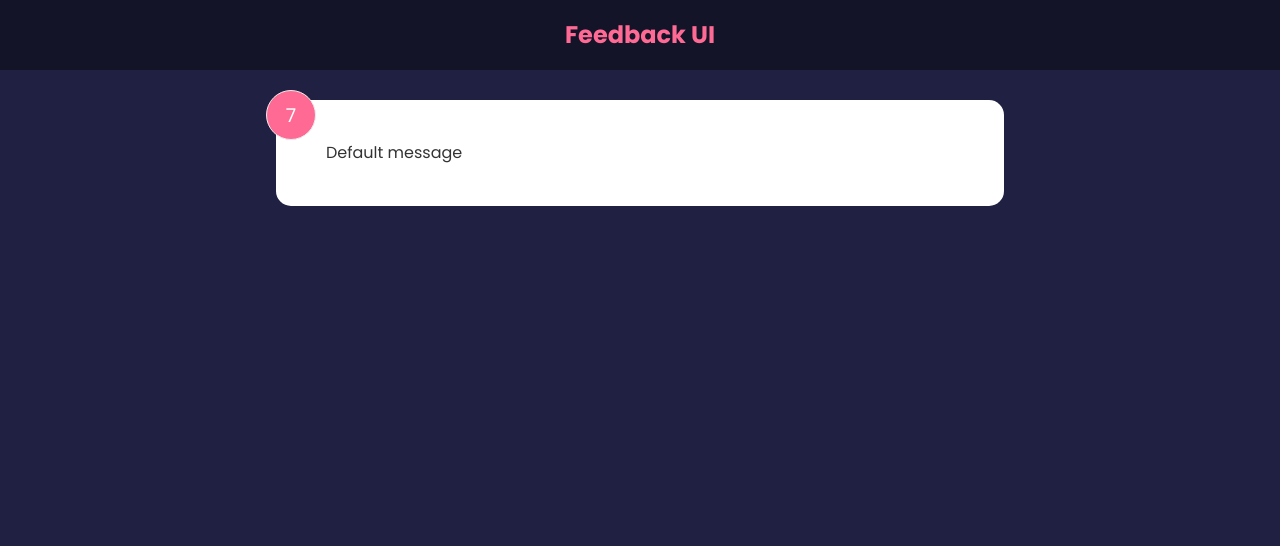
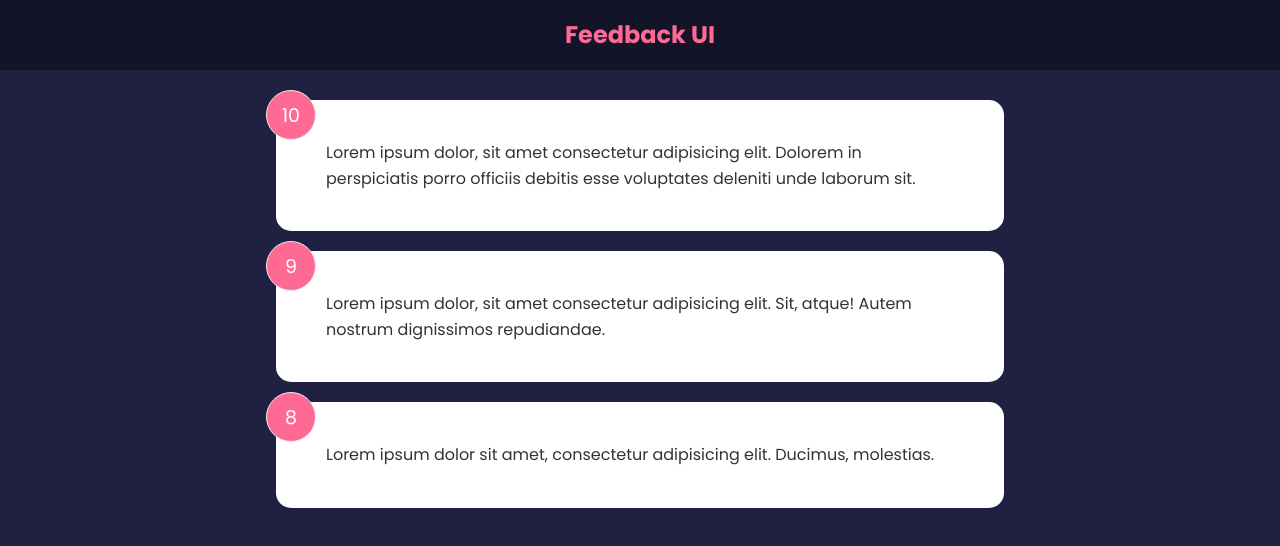
Before and after one commit to VinniC77/React-Feedback-App, a React (Create React App) app: page / in a window 1280 px wide. Shown: the top 546 px of the page. Built offline with nearby package versions, Linux system fonts and the light colour scheme.

Commit message:
Create a FeedbackList and FeedbackData, map through the items and send them as props and Re-write ReactDOM to createRoot

```diff
--- a/src/App.js
+++ b/src/App.js
@@ -1,14 +1,19 @@
+import { useState } from 'react';
 import Header from "./components/Header";
-import FeedbackItem from "./components/FeedbackItem";
+import FeedbackList from "./components/FeedbackList";
+import FeedbackData from './data/FeedbackData';
 
 const App = () => {
+    // Here we create a variable and a setVariable that will edit the variable
+    const [feedback, setFeedback] = useState(FeedbackData);
+
     return (
         <>
         {/* the props passing here (bgcolor and textColor) could be used inside the component, putting it in the parameters */}
         {/* bgColor='green' textColor='yellow'  */}
         <Header />
         <div className="container">
-            <FeedbackItem />
+            <FeedbackList feedback={feedback} />
         </div>
         </>
     )
--- a/src/components/FeedbackItem.jsx
+++ b/src/components/FeedbackItem.jsx
@@ -1,8 +1,4 @@
-import { useState } from "react";
-
-const FeedbackItem = () => {
-    const [rating, setRating] = useState(7);
-    const [text, setText] = useState('Default message')
+const FeedbackItem = ({ item }) => {
 
     // This is an example on how things work with useState:
     // const handleClick = () => {
@@ -14,8 +10,8 @@
 
     return (
         <div className="card">
-            <div className="num-display">{rating}</div>
-            <div className="text-display">{text}</div>
+            <div className="num-display">{item.rating}</div>
+            <div className="text-display">{item.text}</div>
             {/* <button onClick={handleClick}>Click</button> */}
         </div>
     )
--- /dev/null
+++ b/src/components/FeedbackList.jsx
@@ -0,0 +1,18 @@
+import FeedbackItem from "./FeedbackItem"
+
+const FeedbackList = ({ feedback }) => {
+    // console.log(feedback); Always check if the data is correct
+    if (!feedback || feedback.length === 0){
+        return <p>No Feedback Yet</p>
+    }
+
+    return (
+        <div className="feedback-list">
+            {feedback.map((item) => (
+                <FeedbackItem key={item.id} item={item}/>
+            ))}
+        </div>
+    )
+}
+
+export default FeedbackList
--- /dev/null
+++ b/src/data/FeedbackData.js
@@ -0,0 +1,19 @@
+const FeedbackData = [
+    {
+        id: 1,
+        rating: 10,
+        text: 'Lorem ipsum dolor, sit amet consectetur adipisicing elit. Dolorem in perspiciatis porro officiis debitis esse voluptates deleniti unde laborum sit.'
+    },
+    {
+        id: 2,
+        rating: 9,
+        text: 'Lorem ipsum dolor, sit amet consectetur adipisicing elit. Sit, atque! Autem nostrum dignissimos repudiandae.'
+    },
+    {
+        id: 3,
+        rating: 8,
+        text: 'Lorem ipsum dolor sit amet, consectetur adipisicing elit. Ducimus, molestias.'
+    }
+];
+
+export default FeedbackData;
--- a/src/index.js
+++ b/src/index.js
@@ -1,12 +1,23 @@
-import React from "react";
-import ReactDOM from "react-dom";
+import { StrictMode } from 'react'
+import { createRoot } from 'react-dom/client'
+
 import './index.css';
 import App from "./App";
 
-// bla bla bla
-ReactDOM.render(
-  <React.StrictMode>
+const rootElement = document.getElementById('root');
+const root = createRoot(rootElement);
+
+root.render(
+  <StrictMode>
     <App />
-  </React.StrictMode>,
-  document.getElementById("root")
-);
+  </StrictMode>
+)
+
+
+// This is no longer supporter on React 18
+// ReactDOM.render(
+//   <React.StrictMode>
+//     <App />
+//   </React.StrictMode>,
+//   document.getElementById("root")
+// );
```
